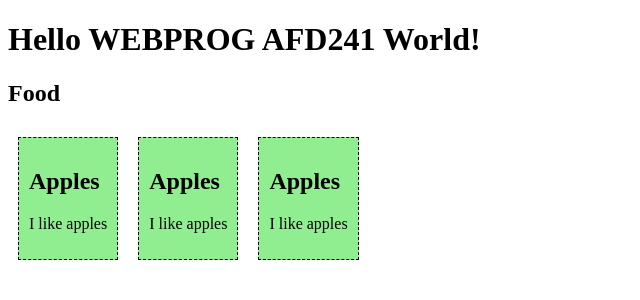
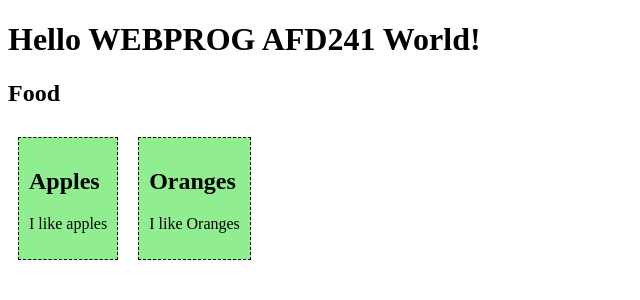
Before and after one commit to smmigrino/webprog-afd241-vuejs, a Vue app in the folder firstsfc/: page / in a window 1280 px wide. Shown: the top 300 px of the page, without its empty margins (0-640 px from the left). Built offline with nearby package versions, Linux system fonts and the light colour scheme.

Commit message:
added fooditem2

```diff
--- a/firstsfc/src/App.vue
+++ b/firstsfc/src/App.vue
@@ -2,8 +2,8 @@
   <h1>Hello WEBPROG AFD241 World!</h1>
   <h2>Food</h2>
   <food-item/>
-  <food-item/>
-  <food-item/>
+  <food-item2/>
+
 
 </template>
 
--- /dev/null
+++ b/firstsfc/src/components/FoodItem2.vue
@@ -0,0 +1,19 @@
+<template>
+    <div>
+    <h2>{{ name }}</h2>
+    <p>{{ message }}</p>
+    </div>
+    </template>
+
+    <script>
+    export default {
+      data() {
+        return {
+          name: 'Oranges',
+          message: 'I like Oranges'
+        }
+      }
+    };
+    </script>
+
+    <style></style>
--- a/firstsfc/src/main.js
+++ b/firstsfc/src/main.js
@@ -2,7 +2,9 @@ import { createApp } from 'vue'
 
 import App from './App.vue'
 import FoodItem from './components/FoodItem.vue'
+import FoodItem2 from './components/FoodItem2.vue'
 
 const app = createApp(App)
 app.component('food-item', FoodItem)
+app.component('food-item2', FoodItem2)
 app.mount('#app')
```
